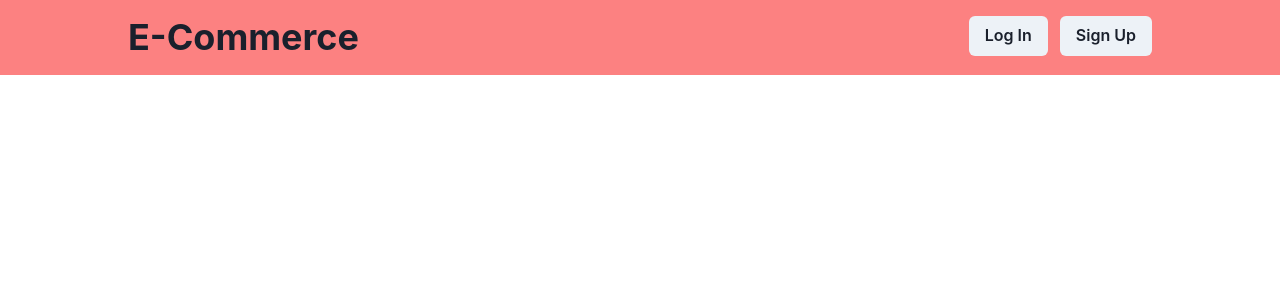
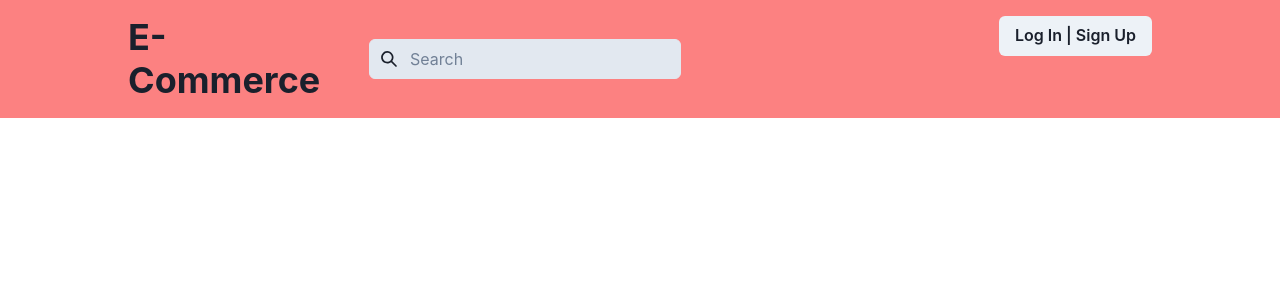
Before and after one commit to MehranAbdi1379/eCommerce-App, a React (Vite) app in the folder eCommerce.UI/: page / in a window 1280 px wide. Shown: the top 300 px of the page. Built offline with nearby package versions, Linux system fonts and the light colour scheme.

Commit message:
Modify navbar to change according to user log in information

```diff
--- a/eCommerce.UI/package.json
+++ b/eCommerce.UI/package.json
@@ -10,6 +10,7 @@
     "preview": "vite preview"
   },
   "dependencies": {
+    "@chakra-ui/icons": "^2.1.1",
     "@chakra-ui/react": "^2.8.0",
     "@emotion/react": "^11.11.1",
     "@emotion/styled": "^11.11.0",
--- a/eCommerce.UI/src/App.tsx
+++ b/eCommerce.UI/src/App.tsx
@@ -6,10 +6,11 @@ import {
 } from "react-router-dom";
 import RootLayout from "./layouts/RootLayout";
 import MainPage from "./pages/Global/MainPage";
-import SignUpPage from "./pages/Global/SignUpPage";
-import SignInPage from "./pages/Global/SignInPage";
 import EmailVerificationSentPage from "./pages/Global/EmailVerificationSentPage";
 import EmailVerifiedPage from "./pages/Global/EmailVerifiedPage";
+import SignUpLogInPage from "./pages/Global/SignUpLogInPage";
+import PasswordResetRequestPage from "./pages/Global/PasswordResetRequestPage";
+import PasswordResetPage from "./pages/Global/PasswordResetPage";
 
 function App() {
   const router = createBrowserRouter(
@@ -17,14 +18,17 @@ function App() {
       <Route>
         <Route element={<RootLayout />}>
           <Route index element={<MainPage />}></Route>
-          <Route path="sign-up" element={<SignUpPage />}></Route>
-          <Route path="sign-in" element={<SignInPage />}></Route>
+          <Route path="sign" element={<SignUpLogInPage />}></Route>
           <Route
             path="email-verification-sent"
             element={<EmailVerificationSentPage />}
           ></Route>
           <Route path="email-verified" element={<EmailVerifiedPage />}></Route>
-          <Route path="password-reset" element></Route>
+          <Route
+            path="password-reset-request"
+            element={<PasswordResetRequestPage />}
+          ></Route>
+          <Route path="password-reset" element={<PasswordResetPage />}></Route>
         </Route>
       </Route>
     )
--- a/eCommerce.UI/src/components/Global/Navbar.tsx
+++ b/eCommerce.UI/src/components/Global/Navbar.tsx
@@ -1,9 +1,23 @@
-import { Button, Flex, Heading } from "@chakra-ui/react";
+import { PhoneIcon, SearchIcon } from "@chakra-ui/icons";
+import {
+  Button,
+  Flex,
+  Heading,
+  Input,
+  InputGroup,
+  InputLeftElement,
+  InputRightElement,
+  Menu,
+  MenuButton,
+  MenuItem,
+  MenuList,
+} from "@chakra-ui/react";
 import React from "react";
 import { useNavigate } from "react-router-dom";
 
 const Navbar = () => {
   const navigate = useNavigate();
+  const token = localStorage.getItem("token");
   return (
     <Flex
       padding={"2vh 10vw"}
@@ -11,12 +25,43 @@ const Navbar = () => {
       justifyContent={"space-between"}
       bg={"red.300"}
     >
-      <Heading cursor={"pointer"} onClick={() => navigate("/")}>
-        E-Commerce
-      </Heading>
+      <Flex alignItems={"center"}>
+        <Heading
+          minWidth={225}
+          cursor={"pointer"}
+          onClick={() => navigate("/")}
+        >
+          E-Commerce
+        </Heading>
+        <InputGroup marginLeft={4}>
+          <InputLeftElement>
+            <SearchIcon />
+          </InputLeftElement>
+          <Input minWidth={"20vw"} bg={"gray.200"} placeholder="Search"></Input>
+        </InputGroup>
+      </Flex>
+
       <Flex gap={3}>
-        <Button onClick={() => navigate("/sign-in")}>Log In</Button>
-        <Button onClick={() => navigate("/sign-up")}>Sign Up</Button>
+        {token && (
+          <Menu>
+            <MenuButton as={Button}>Logged In</MenuButton>
+            <MenuList>
+              <MenuItem>Your Name</MenuItem>
+              <MenuItem
+                onClick={() => {
+                  navigate("/");
+                  localStorage.removeItem("userId");
+                  localStorage.removeItem("token");
+                }}
+              >
+                Log Out
+              </MenuItem>
+            </MenuList>
+          </Menu>
+        )}
+        {!token && (
+          <Button onClick={() => navigate("/sign")}>Log In | Sign Up</Button>
+        )}
       </Flex>
     </Flex>
   );
```
Also changed, not shown: 1 other file (tests, documents, lock files or other folders).
